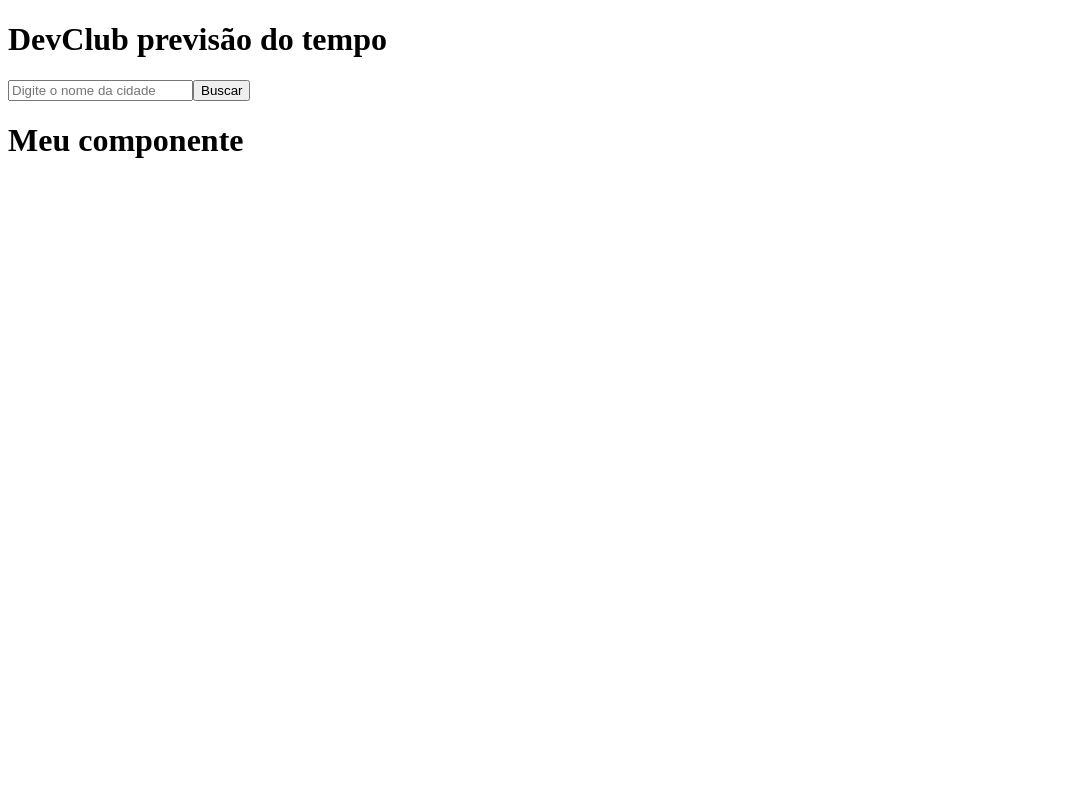
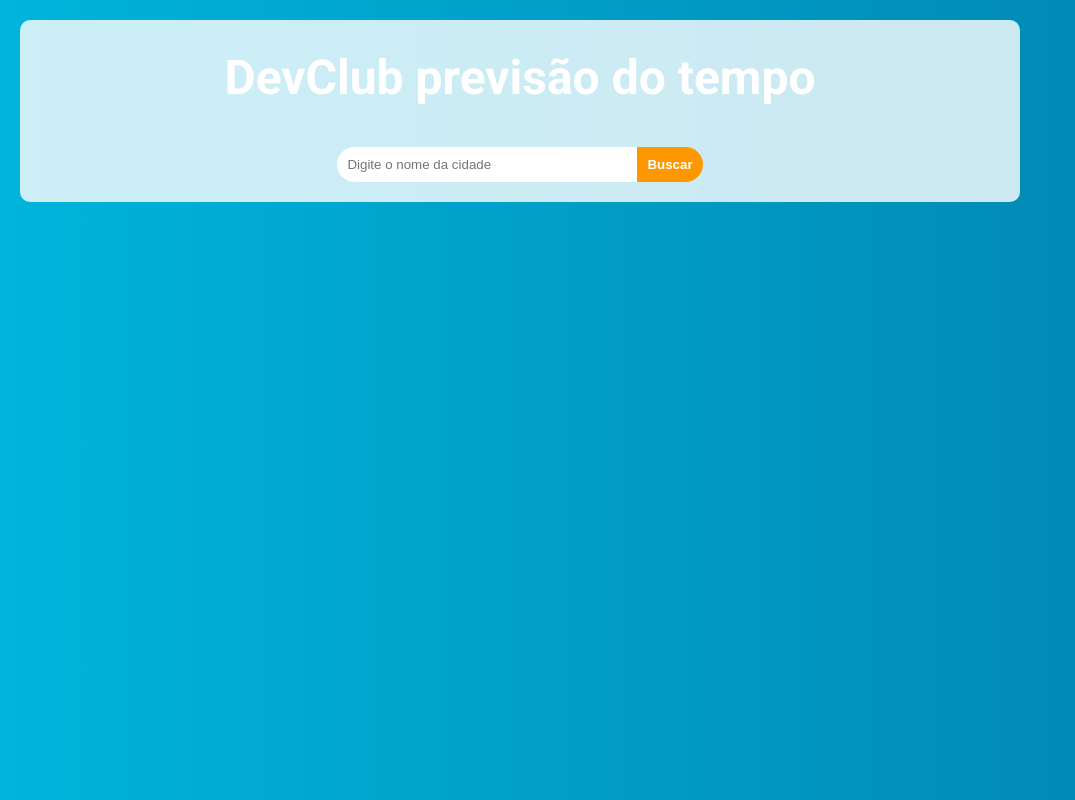
Before and after one commit to Rubenslourenco/react-previsao, a React (Vite) app in the folder react-previsao/: page / in a window 1280 px wide. Shown: the whole page, without its empty margins (0-1075 px from the left). Built offline with nearby package versions, Linux system fonts and the light colour scheme.

Commit message:
Ajuste do CSS

```diff
--- a/react-previsao/src/App.css
+++ b/react-previsao/src/App.css
@@ -0,0 +1,35 @@
+.container {
+    max-width: 1000px;
+    padding: 20px;
+    margin: 0 auto;
+    text-align: center;
+}
+
+h1 {
+    font-size: 3rem;
+    color: #fff;
+}
+
+input {
+    padding: 10px;
+    border-radius: 20px 0 0 20px;
+    border: none;
+    width: 60%;
+    max-width: 300px;
+    outline: none;
+    margin-top: 30px;
+}
+
+button {
+    background-color: #ff9800;
+    border: 0;
+    padding: 10px;
+    border-radius: 0 20px 20px 0;
+    color: #fff;
+    font-weight: bold;
+
+}
+
+button:hover {
+    background-color: #f57c00;
+}
--- a/react-previsao/src/App.jsx
+++ b/react-previsao/src/App.jsx
@@ -4,7 +4,7 @@
 import WeatherInfo from './componentes/Weatherinformation/WeatherInfo'
 
 function App() {
-  const [weather, setWeather] = useState({})
+  const [weather, setWeather] = useState()
   const inputRef = useRef()
 
 async function searchCity() {
@@ -20,12 +20,12 @@
 
   return (
 
-        <div>
+        <div className='container'>
           <h1>DevClub previsão do tempo</h1>
           <input ref={inputRef} type="text" placeholder='Digite o nome da cidade'/>
           <button onClick={searchCity}>Buscar</button>
 
-          <WeatherInfo/>
+          {weather && <WeatherInfo weather={weather}/>}
         </div>
   )
 }
--- a/react-previsao/src/componentes/Weatherinformation/WeatherInfo.css
+++ b/react-previsao/src/componentes/Weatherinformation/WeatherInfo.css
@@ -0,0 +1,39 @@
+.container {
+    background-color:  rgba(255, 255, 255, 0.8);
+    border-radius: 10px;
+    padding: 20px;
+    margin: 20px;
+}
+
+h2 {
+    font-size: 2rem;
+
+}
+
+.info {
+    display: flex;
+    align-items: center;
+    justify-content: center;
+
+
+    img {
+        width: 100px;
+    }
+}
+
+.temperature {
+    font-weight: bold;
+    font-size: 1.5rem;
+}
+
+.description {
+    text-transform: capitalize;
+    font-size: 1.3rem;
+    margin-bottom: 10px;
+
+}
+
+.details {
+    display: flex;
+    justify-content: space-around;
+}
--- a/react-previsao/src/componentes/Weatherinformation/WeatherInfo.jsx
+++ b/react-previsao/src/componentes/Weatherinformation/WeatherInfo.jsx
@@ -1,9 +1,21 @@
+import './WeatherInfo.css'
 
+function WeatherInfo({ weather }) {
+    console.log(weather);
 
-function WeatherInfo() {
-    return(
-        <div>
-         <h1>Meu componente</h1>
+    return (
+        <div className='container'>
+            <h2>{weather.name}</h2>
+            <div  className='info'>
+                <img src={`http://openweathermap.org/img/wn/${weather.weather[0].icon}.png`} />
+                <p className='temperature'>{Math.round(weather.main.temp)}ºC</p>
+            </div>
+            <p className='description'>{weather.weather[0].description}</p>
+            <div className='details'>
+                <p>Sensação térmica: {Math.round(weather.main.feels_like)}ºC</p>
+                <p>Umidade: {weather.main.humidity}%</p>
+                <p>Pressão: {weather.main.pressure}</p>
+            </div>
         </div>
     )
 }
--- a/react-previsao/src/index.css
+++ b/react-previsao/src/index.css
@@ -0,0 +1,14 @@
+@import url('https://fonts.googleapis.com/css2?family=Roboto:ital,wght@0,100;0,300;0,400;0,500;0,700;0,900;1,100;1,300;1,400;1,500;1,700;1,900&display=swap');
+
+* {
+  margin: 0;
+  padding: 0;
+  box-sizing: border-box;
+}
+
+body {
+  font-family: "Roboto", sans-serif;
+  background: linear-gradient(to right, #00b4db , #0083b0);
+  color: #333;
+  line-height: 1.6;
+}
```
